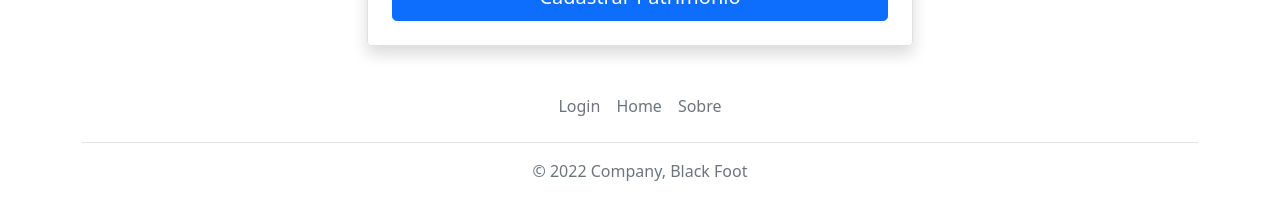
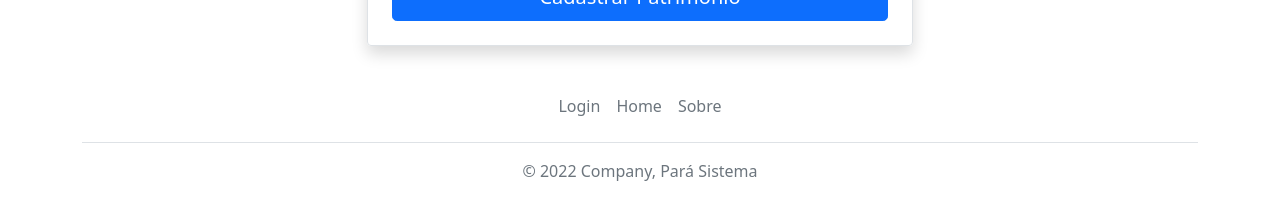
Before and after one commit to Ailton78/front-patrimonio, a React (Vite) app: page /patrimonio in a window 1280 px wide. Shown: the part 695-914 px from the top of the page. Built offline with nearby package versions, Linux system fonts and the light colour scheme; what react-to-pdf would draw is missing.

Commit message:
caixa Alta e outros campos

```diff
--- a/index.html
+++ b/index.html
@@ -3,7 +3,9 @@
 
 <head>
   <meta charset="UTF-8" />
+
   <link rel="icon" type="image/svg+xml" href="/system-edit-line-svgrepo-com.svg" />
+
   <meta name="viewport" content="width=device-width, initial-scale=1.0" />
   <link href="https://cdn.jsdelivr.net/npm/bootstrap@5.0.2/dist/css/bootstrap.min.css" rel="stylesheet"
     integrity="sha384-EVSTQN3/azprG1Anm3QDgpJLIm9Nao0Yz1ztcQTwFspd3yD65VohhpuuCOmLASjC" crossorigin="anonymous">
--- a/src/App.css
+++ b/src/App.css
@@ -0,0 +1,5 @@
+.App {
+    display: flex;
+    flex-direction: column;
+    height: 100%;
+}
--- a/src/App.jsx
+++ b/src/App.jsx
@@ -1,4 +1,5 @@
 import { Routes, Route } from "react-router-dom";
+import "./App.css"
 // Componentes
 import Navbar from "./components/Navbar";
 import Footer from "./components/Footer";
@@ -8,13 +9,12 @@ import Login from "./pages/Login";
 import CadastroUsuario from "./pages/cadastroUsuario";
 import Error404 from "./pages/Erro404";
 import Home from "./pages/Home";
-import Listas from "./pages/Listas";
 import Sobre from "./pages/Sobre";
 import Relatorios from "./pages/Relatorios";
 
 export default function App() {
   return (
-    <div>
+    <div className="App">
       {/* Componente Navbar estará presente em todas as páginas */}
       <Navbar />
 
--- a/src/components/Footer.jsx
+++ b/src/components/Footer.jsx
@@ -5,13 +5,13 @@ import { Link } from 'react-router-dom'
 const Footer = () => {
     return (
 
-        <footer className="py-3 my-4 container ">
+        <footer className="py-3 my-4 container footer">
             <ul className="nav justify-content-center border-bottom pb-3 mb-3">
                 <li className="nav-item"><Link to="/" className="nav-link px-2 text-muted">Login</Link></li>
                 <li className="nav-item"><Link to="/home" className="nav-link px-2 text-muted">Home</Link></li>
                 <li className="nav-item"><Link to="/sobre" className="nav-link px-2 text-muted">Sobre</Link></li>
             </ul>
-            <p className="text-center text-muted">&copy; 2022 Company, Black Foot</p>
+            <p className="text-center text-muted">&copy; 2022 Company, Pará Sistema</p>
         </footer>
 
     )
--- a/src/index.css
+++ b/src/index.css
@@ -0,0 +1,16 @@
+html,
+body {
+    height: 100%;
+    margin: 0;
+    padding: 0;
+}
+
+body {
+    display: flex;
+    flex-direction: column;
+}
+
+/* Fazendo o componente App ocupar a altura total */
+#root {
+    height: 100%;
+}
--- a/src/pages/CadastroPatrimonio.jsx
+++ b/src/pages/CadastroPatrimonio.jsx
@@ -32,11 +32,6 @@ const CadastroPatrimonio = () => {
         // Atualiza o valor numérico (sem formatação)
         const numericValue = formatted.replace(/\D/g, ''); // Remove não numéricos
         setRawAmount(numericValue);
-    };
-
-    const handleAssetNumberChange = (e) => {
-        const numberFormatted = formattedNumber(e.target.value);
-        setAssetNumber(numberFormatted);
     };
 
     // Função para enviar os dados do formulário
@@ -120,7 +115,7 @@ const CadastroPatrimonio = () => {
                                     placeholder="Número do patrimônio"
                                     required
                                     value={assetNumber}
-                                    onChange={handleAssetNumberChange}
+                                    onChange={(e) => setAssetNumber(e.target.value.toUpperCase())}
                                 />
                             </div>
 
@@ -163,7 +158,7 @@ const CadastroPatrimonio = () => {
                                     placeholder="Nome do fornecedor"
                                     required
                                     value={supplier}
-                                    onChange={(e) => setSupplier(e.target.value)}
+                                    onChange={(e) => setSupplier(e.target.value.toUpperCase())}
                                 />
                             </div>
                         </div>
@@ -178,7 +173,7 @@ const CadastroPatrimonio = () => {
                                 placeholder="Descrição"
                                 required
                                 value={description}
-                                onChange={(e) => setDescription(e.target.value)}
+                                onChange={(e) => setDescription(e.target.value.toUpperCase())}
                             />
                         </div>
 
@@ -192,7 +187,7 @@ const CadastroPatrimonio = () => {
                                 placeholder="Número do empenho"
                                 required
                                 value={commitment}
-                                onChange={(e) => setCommitment(e.target.value)}
+                                onChange={(e) => setCommitment(e.target.value.toUpperCase())}
                             />
                         </div>
 
@@ -206,7 +201,7 @@ const CadastroPatrimonio = () => {
                                 placeholder="Forma de Aquisição"
                                 required
                                 value={acquisitionType}
-                                onChange={(e) => setAcquisitionType(e.target.value)}
+                                onChange={(e) => setAcquisitionType(e.target.value.toUpperCase())}
                             />
                         </div>
 
@@ -220,7 +215,7 @@ const CadastroPatrimonio = () => {
                                 placeholder="Local de armazenamento"
                                 required
                                 value={location}
-                                onChange={(e) => setLocation(e.target.value)}
+                                onChange={(e) => setLocation(e.target.value.toUpperCase())}
                             />
                         </div>
 
--- a/src/pages/ListaSimples.jsx
+++ b/src/pages/ListaSimples.jsx
@@ -59,8 +59,8 @@ const ListaSimples = () => {
                     </figure>
                 </div>
 
-                <h1 className="text-center mb-4">Tabela de Patrimônios</h1>
-                <table className="table table-bordered table-striped">
+                <h3 className="text-center mb-4">Tabela de Patrimônios</h3>
+                <table className="table  table-striped">
                     <thead>
                         <tr>
                             <th>Código</th>
--- a/src/pages/Listas.jsx
+++ b/src/pages/Listas.jsx
@@ -63,11 +63,16 @@ const Listas = () => {
                 return 'Data inválida';
             }
 
-            // Formata a data no formato DD/MM/YYYY (você pode alterar para outro formato se necessário)
-            return dateObj.toLocaleDateString('pt-BR');
+            // Formata a data no formato DD/MM/YYYY e a hora no formato HH:MM:SS
+            const dataFormatada = dateObj.toLocaleDateString('pt-BR');
+            const horaFormatada = dateObj.toLocaleTimeString('pt-BR', { hour12: false });
+
+            // Retorna data e hora formatadas
+            return `${dataFormatada} ${horaFormatada}`;
         }
         return 'Data não disponível';
     };
+
 
 
 
@@ -81,7 +86,7 @@ const Listas = () => {
                     </figure>
                 </div>
 
-                <h1 className="text-center mb-4">Tabela de Patrimônios</h1>
+                <h3 className="text-center mb-4">Tabela de Patrimônios</h3>
                 <table className="table  table-striped">
                     <thead>
                         <tr>
--- a/src/pages/Relatorios.jsx
+++ b/src/pages/Relatorios.jsx
@@ -19,6 +19,7 @@ const Relatorios = () => {
     return (
         <div className='container'>
             {/* Grupo de botões de rádio */}
+
             <div className="btn-group" role="group" aria-label="Basic radio toggle button group">
                 {/* Botão de Rádio para Relatório Completo */}
                 <input
@@ -47,10 +48,12 @@ const Relatorios = () => {
                 <label className="btn btn-outline-primary" htmlFor="btnradio2">
                     Relatório Simples
                 </label>
+
             </div>
 
             {/* Exibe o componente de relatório baseado na seleção */}
             <div>
+
                 {selectedReport === 'completo' ? <Listas /> : <ListaSimples />}
             </div>
         </div>
```
Also changed, not shown: 1 other file (tests, documents, lock files or other folders).
